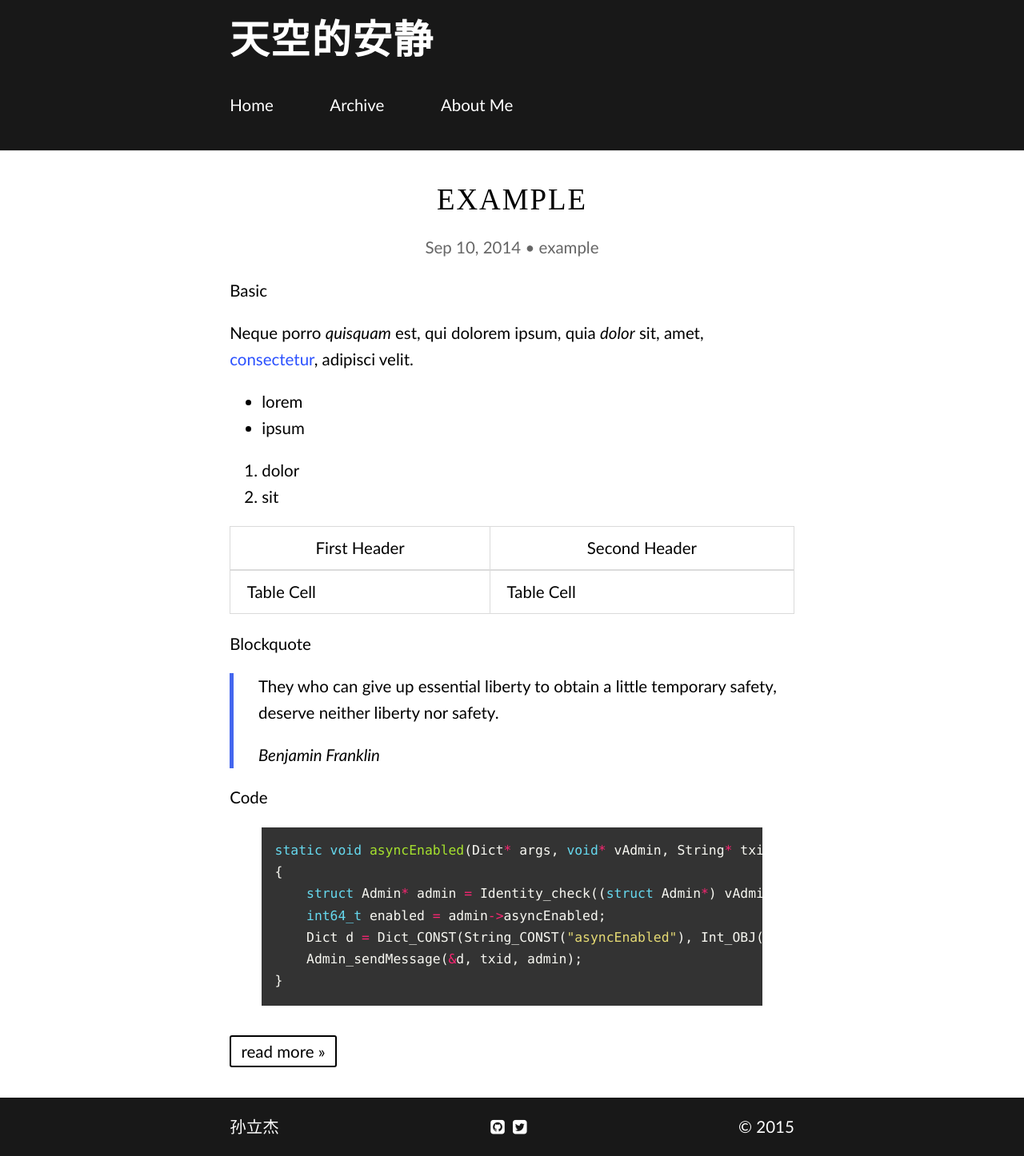
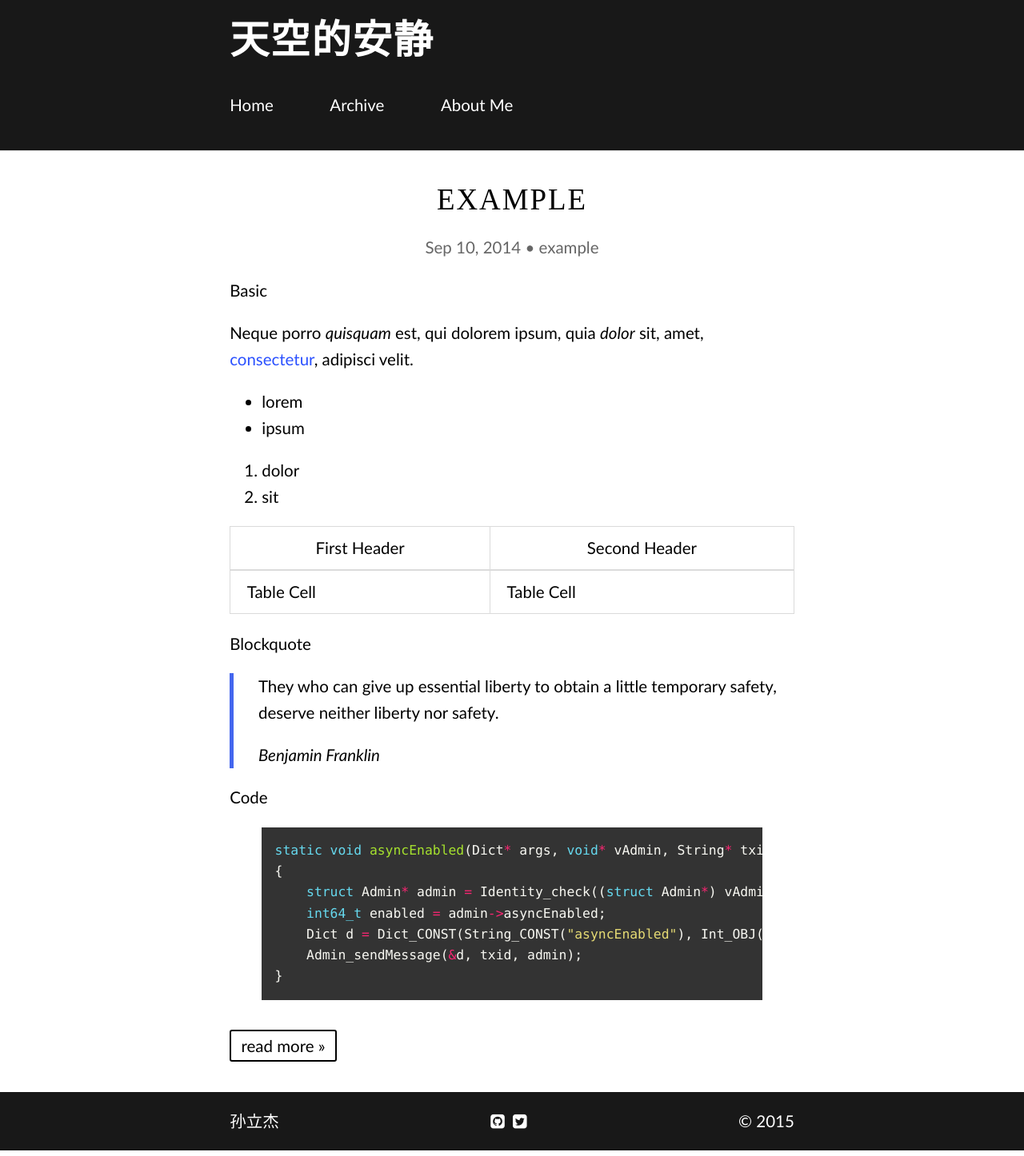
Before and after one commit to skyquiet/skyquiet.github.io, a Jekyll site: the page built from index.html, in a window 1280 px wide. Shown: the whole page at 80% size. Built offline with Jekyll 4.4.1, drawn with Linux system fonts in a browser that asks for light colours; nearby versions of some CDN libraries; some web fonts are replaced.

Commit message:
修改 code  字体 为 Monaco

```diff
--- a/_sass/basic.sass
+++ b/_sass/basic.sass
@@ -39,9 +39,10 @@
     overflow: auto
     padding: 1em
     font-size: .8em
+    font-family: Monaco,Consolas,Menlo, "Courier New", monospace !important
 
 code
-  font-family: Monaco,Consolas,Menlo, "Courier New", monospace !important
+    font-family: Monaco,Consolas,Menlo, "Courier New", monospace !important
 
 blockquote
     border-left: 5px solid #46e
```
Also changed, not shown: 1 other file.
